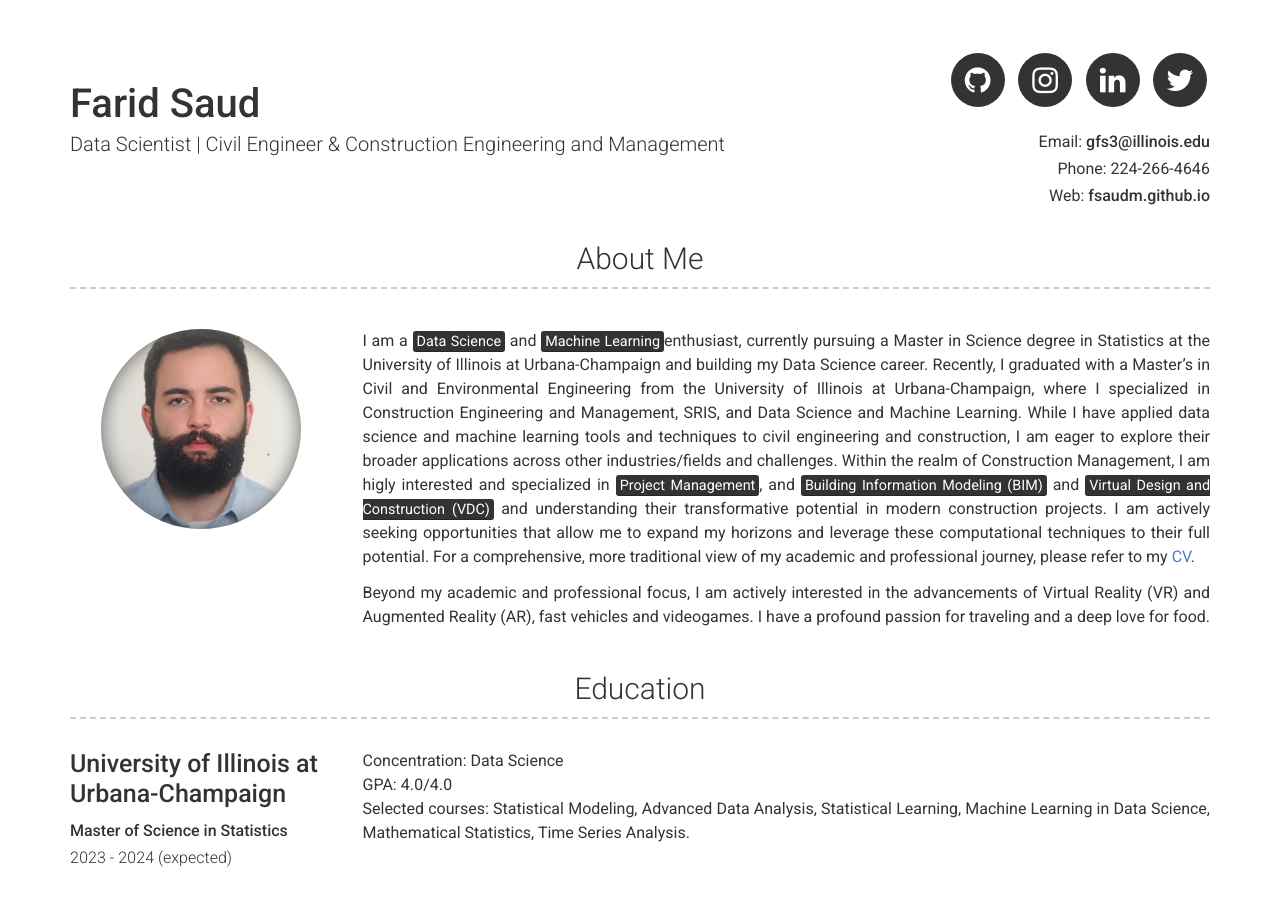
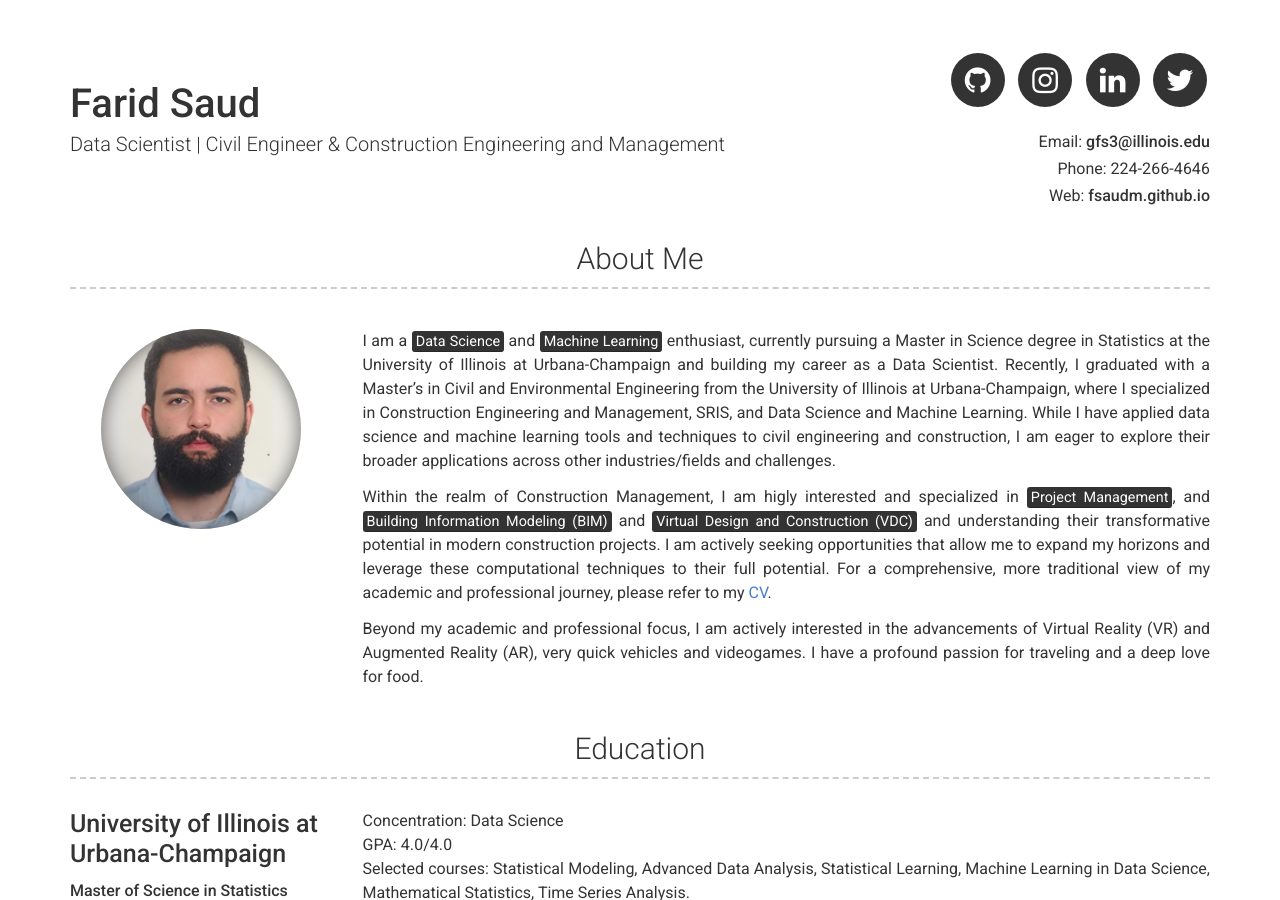
Before and after one commit to fsaudm/fsaudm.github.io, a Jekyll site: the page built from index.md, in a window 1280 px wide and 900 px high. Built offline with Jekyll 4.4.1, drawn with Linux system fonts in a browser that asks for light colours.

Commit message:
Update _config.yml

```diff
--- a/_config.yml
+++ b/_config.yml
@@ -25,9 +25,11 @@ linkedin_username: faridsaud
 # about_title: About Me (Use this to override about section title)
 about_profile_image: profile.jpg
 about_content: | # this will include new lines to allow paragraphs
-  I am a <mark>Data Science</mark> and <mark>Machine Learning</mark>enthusiast, currently pursuing a Master in Science degree in Statistics at the University of Illinois at Urbana-Champaign and building my Data Science career. Recently, I graduated with a Master's in Civil and Environmental Engineering from the University of Illinois at Urbana-Champaign, where I specialized in Construction Engineering and Management, SRIS, and Data Science and Machine Learning. While I have applied data science and machine learning tools and techniques to civil engineering and construction, I am eager to explore their broader applications across other industries/fields and challenges. Within the realm of Construction Management, I am higly interested and specialized in <mark>Project Management</mark>, and <mark>Building Information Modeling (BIM)</mark> and <mark>Virtual Design and Construction (VDC)</mark> and understanding their transformative potential in modern construction projects. I am actively seeking opportunities that allow me to expand my horizons and leverage these computational techniques to their full potential. For a comprehensive, more traditional view of my academic and professional journey, please refer to my [CV](https://uofi.box.com/s/q1jzz2jo1bou04atrciunc2lwbo3wrj0).
+  I am a <mark>Data Science</mark> and <mark>Machine Learning</mark> enthusiast, currently pursuing a Master in Science degree in Statistics at the University of Illinois at Urbana-Champaign and building my career as a Data Scientist. Recently, I graduated with a Master's in Civil and Environmental Engineering from the University of Illinois at Urbana-Champaign, where I specialized in Construction Engineering and Management, SRIS, and Data Science and Machine Learning. While I have applied data science and machine learning tools and techniques to civil engineering and construction, I am eager to explore their broader applications across other industries/fields and challenges.
 
-  Beyond my academic and professional focus, I am actively interested in the advancements of Virtual Reality (VR) and Augmented Reality (AR), fast vehicles and videogames. I have a profound passion for traveling and a deep love for food.
+  Within the realm of Construction Management, I am higly interested and specialized in <mark>Project Management</mark>, and <mark>Building Information Modeling (BIM)</mark> and <mark>Virtual Design and Construction (VDC)</mark> and understanding their transformative potential in modern construction projects. I am actively seeking opportunities that allow me to expand my horizons and leverage these computational techniques to their full potential. For a comprehensive, more traditional view of my academic and professional journey, please refer to my [CV](https://uofi.box.com/s/q1jzz2jo1bou04atrciunc2lwbo3wrj0).
+
+  Beyond my academic and professional focus, I am actively interested in the advancements of Virtual Reality (VR) and Augmented Reality (AR), very quick vehicles and videogames. I have a profound passion for traveling and a deep love for food.
 
 
 # Education Section
```
